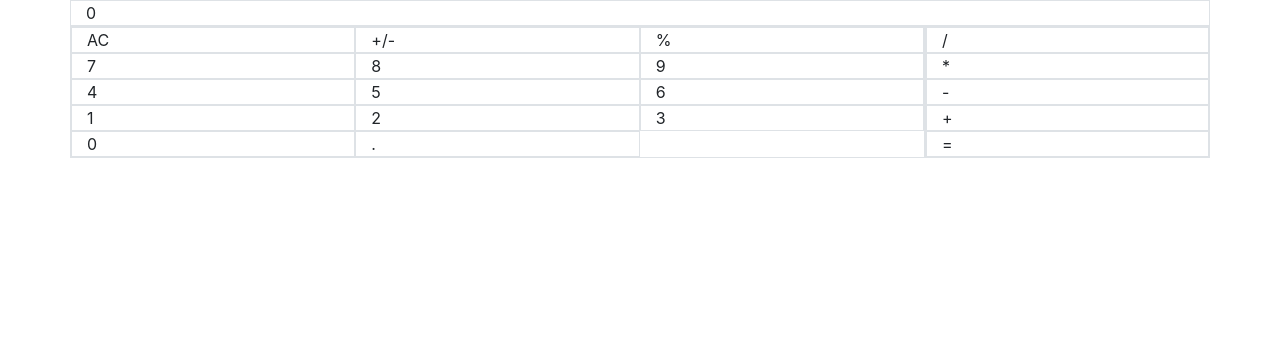
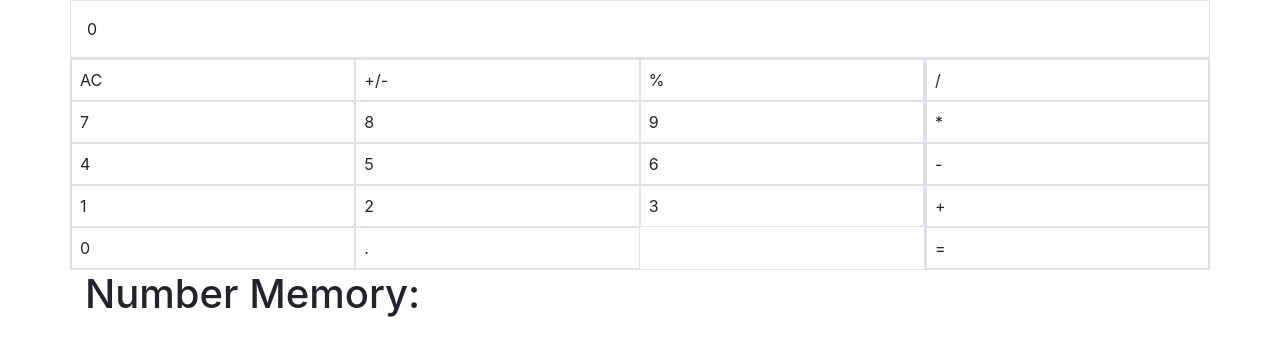
Before and after one commit to racheljay/react-calculator, a React (Create React App) app: page / in a window 1280 px wide. Shown: the top 356 px of the page. Built offline with nearby package versions, Linux system fonts and the light colour scheme.

Commit message:
working clear and calc memory

```diff
--- a/src/App.jsx
+++ b/src/App.jsx
@@ -7,9 +7,10 @@ function App() {
   const numbers = [7, 8, 9, 4, 5, 6, 1, 2, 3, 0, '.'];
   const operators = ['/', '*', '-', '+', '='];
 
-  const [currentDisplay, setCurrentDisplay] = useState(0)
+  const [currentDisplay, setCurrentDisplay] = useState(0);
   const [displayArr, setDisplayArr] = useState([0]);
-  const [clickCount, setClickCount] = useState(0)
+  const [previousNumber, setPreviousNumber] = useState("");
+  const [screenRefresh, setScreenRefresh] = useState(false)
 
   useEffect(() => {
     console.log('did mount')
@@ -18,21 +19,25 @@ function App() {
 
   const numBtnAction = (num) => {
 
-    setClickCount(clickCount + 1);
+    if (screenRefresh === true) {
+      setCurrentDisplay(num);
+      setDisplayArr([num])
+      setScreenRefresh(false);
+    } else if (screenRefresh === false) {
+
+
       let arr = displayArr
 
       if (arr[0] === 0) {
         arr.shift();
-      // return this.numBtnAction;
       }
-    console.log('click count', clickCount)
-    // number = arr.join(' ')
       console.log('num', num)
       arr.push(num)
       setDisplayArr(arr);
       setCurrentDisplay(arr.join(' '))
-    console.log('arr', arr)
-    console.log('display arr', displayArr)
+
+      console.log('current display type', typeof currentDisplay)
+    }
     // return number;
     // if (arr.length > 0) setCurrentDisplay(number)
 
@@ -41,11 +46,33 @@ function App() {
     // setCurrentDisplay(num)
   }
 
+  const operatorAction = (btn) => {
+    console.log(btn)
+    setPreviousNumber(currentDisplay)
+    setScreenRefresh(true);
+
+  }
+
+  const topRowAction = (btn) => {
+    console.log(btn)
+
+    if (btn === topRow[0]) {
+      setCurrentDisplay(0);
+      setDisplayArr([0])
+    }
+
+    if (btn === topRow[1]) {
+      if (currentDisplay !== 0) {
+        setCurrentDisplay(currentDisplay * -1)
+      }
+    }
+
+  }
   return (
     <div className="container">
 
       <div className="row">
-        <div className="col-12 border">{currentDisplay}</div>
+        <div className="col-12 p-3 border">{currentDisplay}</div>
       </div>
 
       <div className="row">
@@ -53,11 +80,11 @@ function App() {
           <div className="row">
 
             {topRow.map((item, index) => {
-              return <div key={index} className="col-4 border" >{item}</div>
+              return <div key={index} className="col-4 p-2 border" onClick={() => topRowAction(item)} >{item}</div>
             })}
 
             {numbers.map((item, index) => {
-              return <div key={index} className="col-4 border" onClick={() => numBtnAction(item)}>{item}</div>
+              return <div key={index} className="col-4 p-2 border" onClick={() => numBtnAction(item)}>{item}</div>
             })}
 
           </div>
@@ -67,7 +94,7 @@ function App() {
 
           <div className="row">
             {operators.map((item, index) => {
-              return <div key={index} className="col-12 border">{item}</div>
+              return <div key={index} className="col-12 p-2 border" onClick={() => operatorAction(item)}>{item}</div>
 
             })}
 
@@ -76,6 +103,8 @@ function App() {
         </div>
       </div>
 
+      <h1>Number Memory: {previousNumber}</h1>
+
     </div>
   );
 }
```
Also changed, not shown: 1 other file (tests, documents, lock files or other folders). Lines whose indentation alone changed are shown as unchanged.
